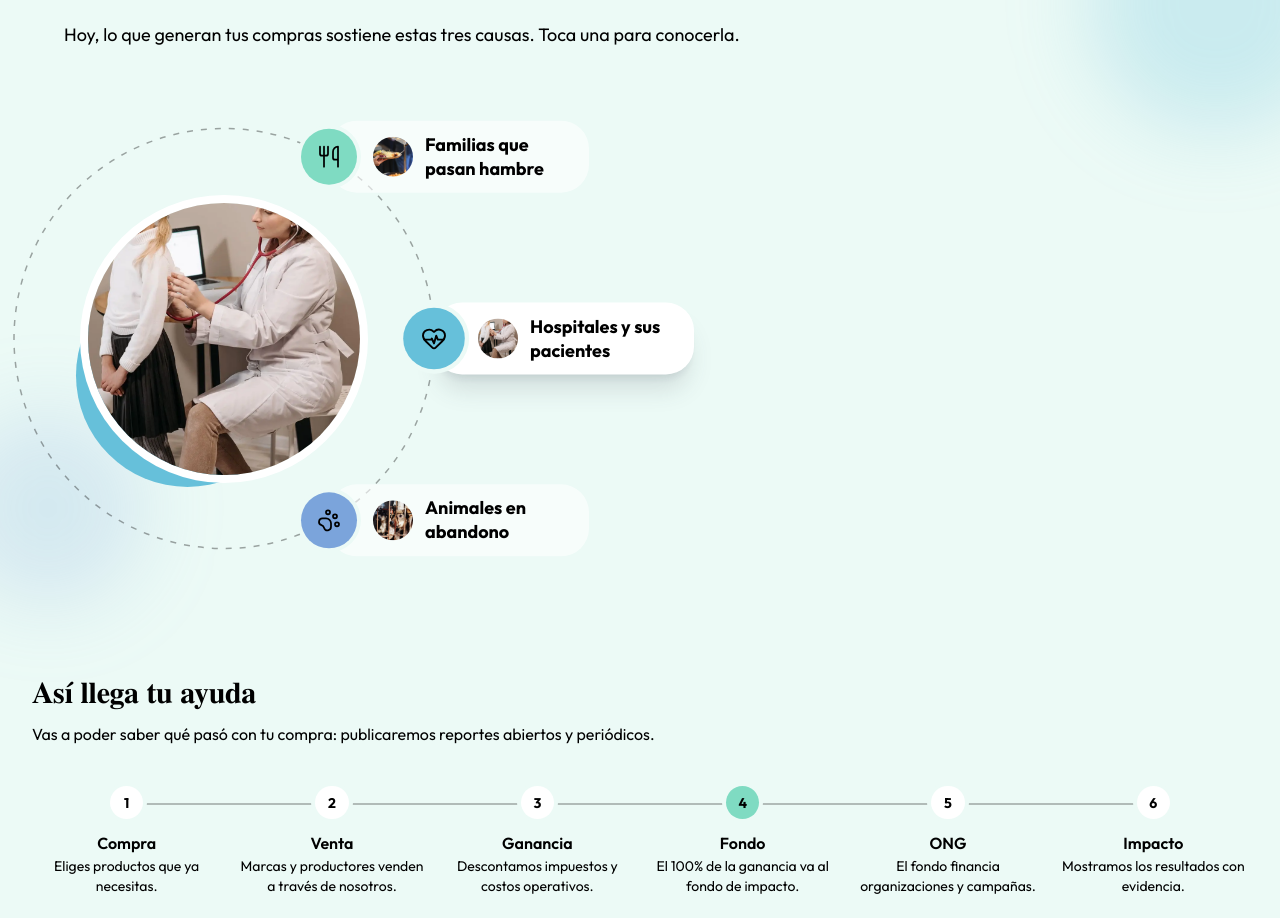
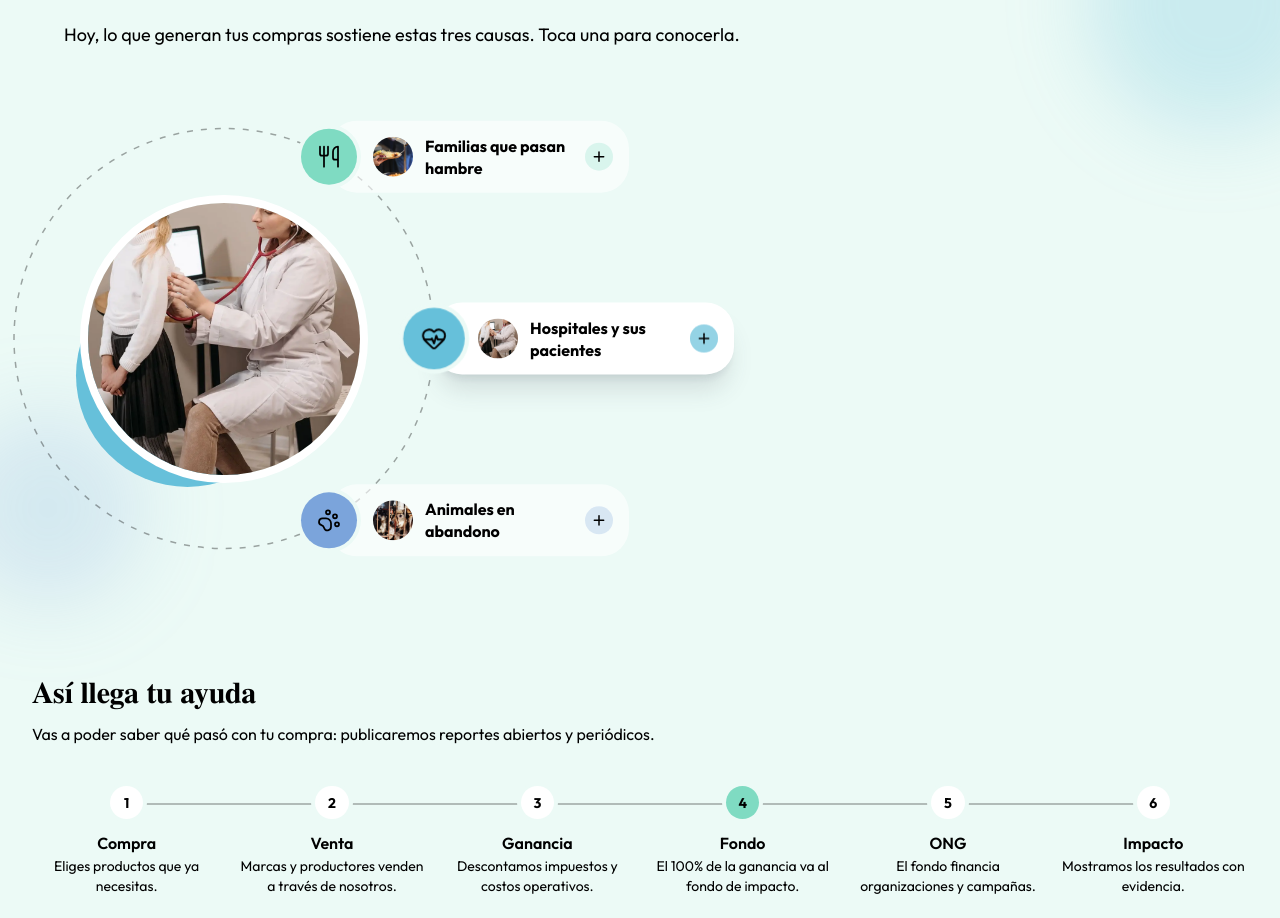
Before and after one commit to ForstDev/PAM_LP, a Next.js app: page / in a window 1280 px wide. Shown: the part 3620-4538 px from the top of the page. Built offline with nearby package versions, Linux system fonts and the light colour scheme.

Commit message:
coaseasd

```diff
--- a/src/app/globals.css
+++ b/src/app/globals.css
@@ -32,6 +32,13 @@ body {
   font-family: var(--font-sans), system-ui, sans-serif;
 }
 
+/* Tailwind v4 ya no pone cursor de mano a los botones: lo devolvemos para
+   que todo lo clicable lo indique. */
+button:not(:disabled),
+[role="button"]:not([aria-disabled="true"]) {
+  cursor: pointer;
+}
+
 /* Doble anillo (blanco + oscuro) para que el foco se vea sobre cualquier
    fondo de la página — claro, de color o la foto oscura del hero. */
 a:focus-visible,
--- a/src/components/sections/DonationTypes.tsx
+++ b/src/components/sections/DonationTypes.tsx
@@ -11,7 +11,7 @@ import {
   useTransform,
   type MotionValue,
 } from "motion/react";
-import { HeartPulse, PawPrint, Utensils, X, type LucideIcon } from "lucide-react";
+import { HeartPulse, PawPrint, Plus, Utensils, X, type LucideIcon } from "lucide-react";
 import { Reveal } from "@/components/Reveal";
 import { GlowOrb } from "@/components/GlowOrb";
 import { SectionEyebrow } from "@/components/SectionEyebrow";
@@ -106,7 +106,8 @@ function geometryFor(width: number): Geometry {
   const r = R - 74;
   const cx = r + 24;
   const height = Math.round(R * 0.87 * 2 + 150);
-  const pillW = width < 1000 ? 240 : 260;
+  // Ancho suficiente para miniatura + título en dos líneas + indicador «+».
+  const pillW = width < 1000 ? 280 : 300;
   const panelW = Math.min(380, width - (cx + R + pillW) - 32);
   return { cx, cy: height / 2, R, r, height, pillW, panelW, panelBelow: panelW < 300 };
 }
@@ -124,6 +125,30 @@ function CauseThumb({ cause }: { cause: Cause }) {
       height={40}
       className="h-10 w-10 flex-shrink-0 rounded-full object-cover"
     />
+  );
+}
+
+/**
+ * Indicador «+» al final de cada cápsula: avisa que se puede tocar. Gira 45°
+ * (queda como «×») cuando su información está abierta. Mientras `pulse` sea
+ * true, un anillo late detrás para invitar a la primera interacción.
+ */
+function PlusBadge({ cause, open, pulse }: { cause: Cause; open: boolean; pulse: boolean }) {
+  return (
+    <span
+      aria-hidden
+      className={`relative ml-auto flex h-7 w-7 flex-shrink-0 items-center justify-center rounded-full transition-transform duration-200 group-hover:scale-110 ${cause.tint}`}
+    >
+      {pulse && (
+        <span className={`absolute inset-0 rounded-full opacity-60 motion-safe:animate-ping ${cause.accent}`} />
+      )}
+      <Plus
+        className={`relative h-4 w-4 text-foreground transition-transform duration-300 ${
+          open ? "rotate-45" : ""
+        }`}
+        strokeWidth={2.25}
+      />
+    </span>
   );
 }
 
@@ -156,6 +181,7 @@ function WheelItem({
   active,
   visible,
   open,
+  pulse,
   onSelect,
 }: {
   slot: number;
@@ -164,6 +190,7 @@ function WheelItem({
   active: boolean;
   visible: boolean;
   open: boolean;
+  pulse: boolean;
   onSelect: () => void;
 }) {
   const cause = causes[slot % causes.length];
@@ -200,14 +227,17 @@ function WheelItem({
         aria-expanded={open && active}
         aria-controls={PANEL_ID}
         style={{ width: geo.pillW }}
-        className={`-ml-7 flex h-[4.5rem] items-center gap-3 rounded-[1.75rem] pl-11 pr-5 text-left transition-[background-color,box-shadow] duration-300 ${
-          active ? "bg-white shadow-xl shadow-navy/15" : "bg-white/60 hover:bg-white"
+        className={`group -ml-7 flex h-[4.5rem] items-center gap-3 rounded-[1.75rem] pl-11 pr-4 text-left transition-[transform,background-color,box-shadow] duration-200 hover:translate-x-1 ${
+          active
+            ? "bg-white shadow-xl shadow-navy/15"
+            : "bg-white/60 hover:bg-white hover:shadow-lg hover:shadow-navy/10"
         } ${open && active ? `ring-2 ${cause.ring}` : ""}`}
       >
         <CauseThumb cause={cause} />
-        <span className="line-clamp-2 text-base font-bold leading-snug text-foreground sm:text-lg">
+        <span className="line-clamp-2 text-base font-bold leading-snug text-foreground">
           {cause.title}
         </span>
+        <PlusBadge cause={cause} open={open && active} pulse={pulse} />
       </button>
     </m.div>
   );
@@ -339,6 +369,8 @@ export function DonationTypes() {
   const [step, setStep] = useState(0);
   // Causa con la información abierta (0..2) o null si no hay ninguna.
   const [openId, setOpenId] = useState<number | null>(null);
+  // Pasa a true la primera vez que se abre una causa: apaga la pista del latido.
+  const [hasInteracted, setHasInteracted] = useState(false);
   const [paused, setPaused] = useState(false);
   const [width, setWidth] = useState(0);
   const wheelRef = useRef<HTMLDivElement>(null);
@@ -408,6 +440,7 @@ export function DonationTypes() {
     }
     selectSlot(slot);
     setOpenId(index);
+    setHasInteracted(true);
   };
 
   // Lo mismo en la lista del celular.
@@ -418,6 +451,7 @@ export function DonationTypes() {
     }
     selectCause(index);
     setOpenId(index);
+    setHasInteracted(true);
   };
 
   const geo = geometryFor(width || 900);
@@ -493,6 +527,7 @@ export function DonationTypes() {
                   active={slot === activeSlot}
                   visible={Math.abs(offset) <= 1}
                   open={openId === slot % causes.length}
+                  pulse={slot === activeSlot && !hasInteracted}
                   onSelect={() => toggleSlot(slot)}
                 />
               );
@@ -545,8 +580,10 @@ export function DonationTypes() {
                       onClick={() => toggleCause(index)}
                       aria-expanded={open}
                       aria-controls={bodyId}
-                      className={`-ml-6 flex-1 rounded-[1.5rem] py-3 pl-9 pr-4 text-left transition-[background-color,box-shadow] duration-300 ${
-                        active ? "bg-white shadow-lg shadow-navy/15" : "bg-white/60"
+                      className={`group -ml-6 flex-1 rounded-[1.5rem] py-3 pl-9 pr-4 text-left transition-[transform,background-color,box-shadow] duration-200 hover:translate-x-1 ${
+                        active
+                          ? "bg-white shadow-lg shadow-navy/15"
+                          : "bg-white/60 hover:shadow-lg hover:shadow-navy/10"
                       }`}
                     >
                       <span className="flex items-center gap-3">
@@ -554,6 +591,7 @@ export function DonationTypes() {
                         <span className="block font-bold leading-snug text-foreground">
                           {cause.title}
                         </span>
+                        <PlusBadge cause={cause} open={open} pulse={active && !hasInteracted} />
                       </span>
                       <AnimatePresence initial={false}>
                         {open && (
```
